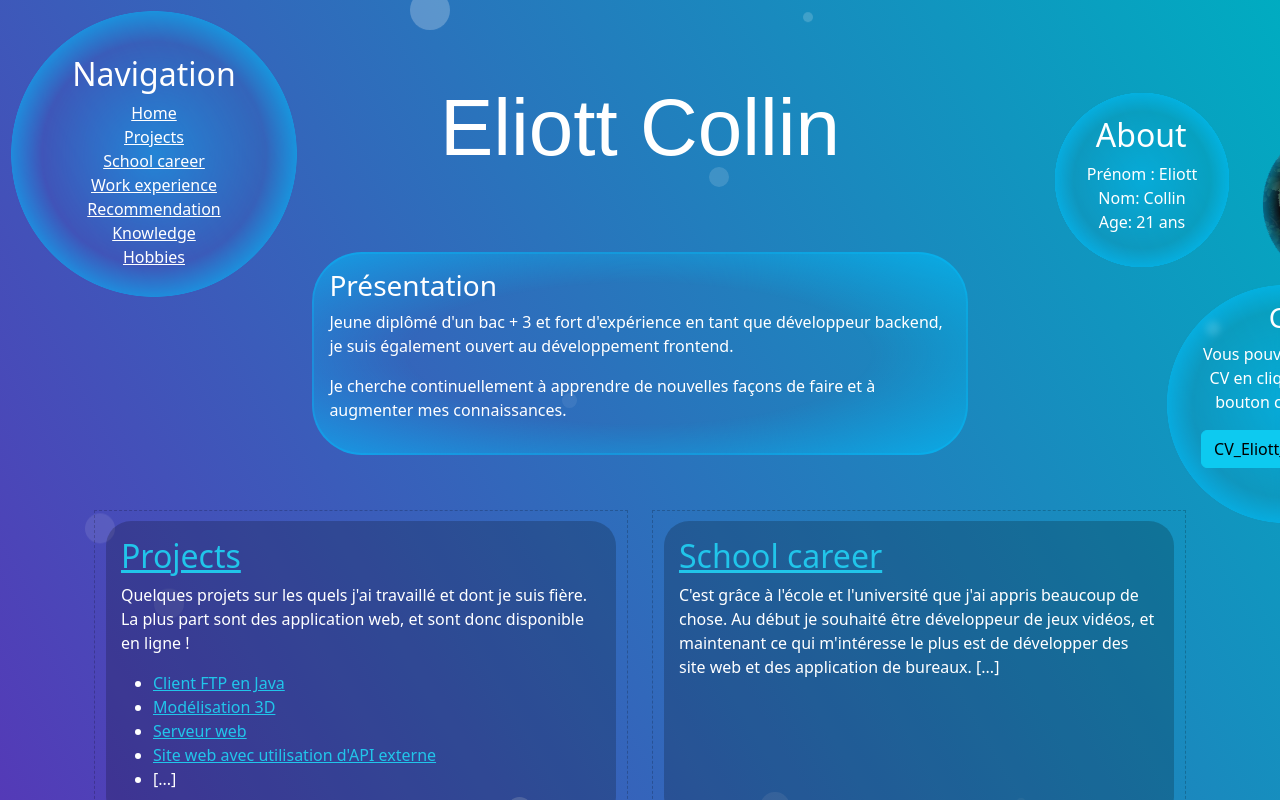
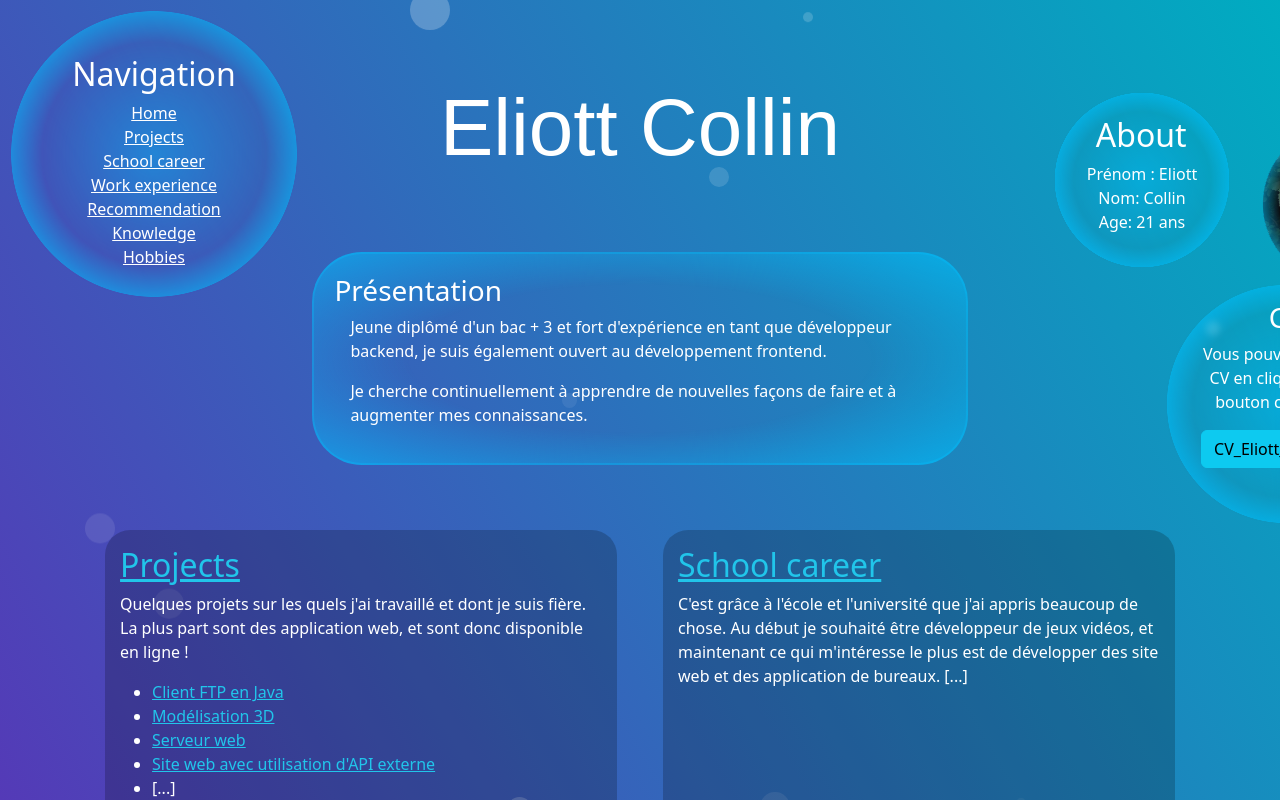
Before and after one commit to Elioce33/eportfolio, a Next.js app: page / in a window 1280 px wide. Shown: the top 800 px of the page. Built offline with nearby package versions, Linux system fonts and the light colour scheme; a web font is replaced by a local one.

Commit message:
feat: little css update

```diff
--- a/app/globals.scss
+++ b/app/globals.scss
@@ -110,7 +110,7 @@ a {
   .square_bubble {
     border-radius: 50px;
     margin: 0 20% 5% 20%;
-    padding: 15px;
+    padding: 20px;
     border: 2px solid rgba(0, 193, 255, 0.3);
     background: radial-gradient(
                     rgba(32, 134, 167, 0) 50%,
--- a/app/page.tsx
+++ b/app/page.tsx
@@ -33,8 +33,10 @@ export default function Page() {
 
           <div className={"presentation square_bubble"}>
             <h3>Présentation</h3>
-            <p>Jeune diplômé d'un bac + 3 et fort d'expérience en tant que développeur backend, je suis également ouvert au développement frontend.</p>
-            <p>Je cherche continuellement à apprendre de nouvelles façons de faire et à augmenter mes connaissances.</p>
+            <div className={"px-3"}>
+              <p>Jeune diplômé d'un bac + 3 et fort d'expérience en tant que développeur backend, je suis également ouvert au développement frontend.</p>
+              <p>Je cherche continuellement à apprendre de nouvelles façons de faire et à augmenter mes connaissances.</p>
+            </div>
           </div>
         </div>
 
--- a/components/Article/Article.module.css
+++ b/components/Article/Article.module.css
@@ -1,6 +1,5 @@
 .article_container {
     padding: 2%;
-    border: 1px dashed rgba(0, 0, 0, 0.2);
 }
 
 .article_content {
```
